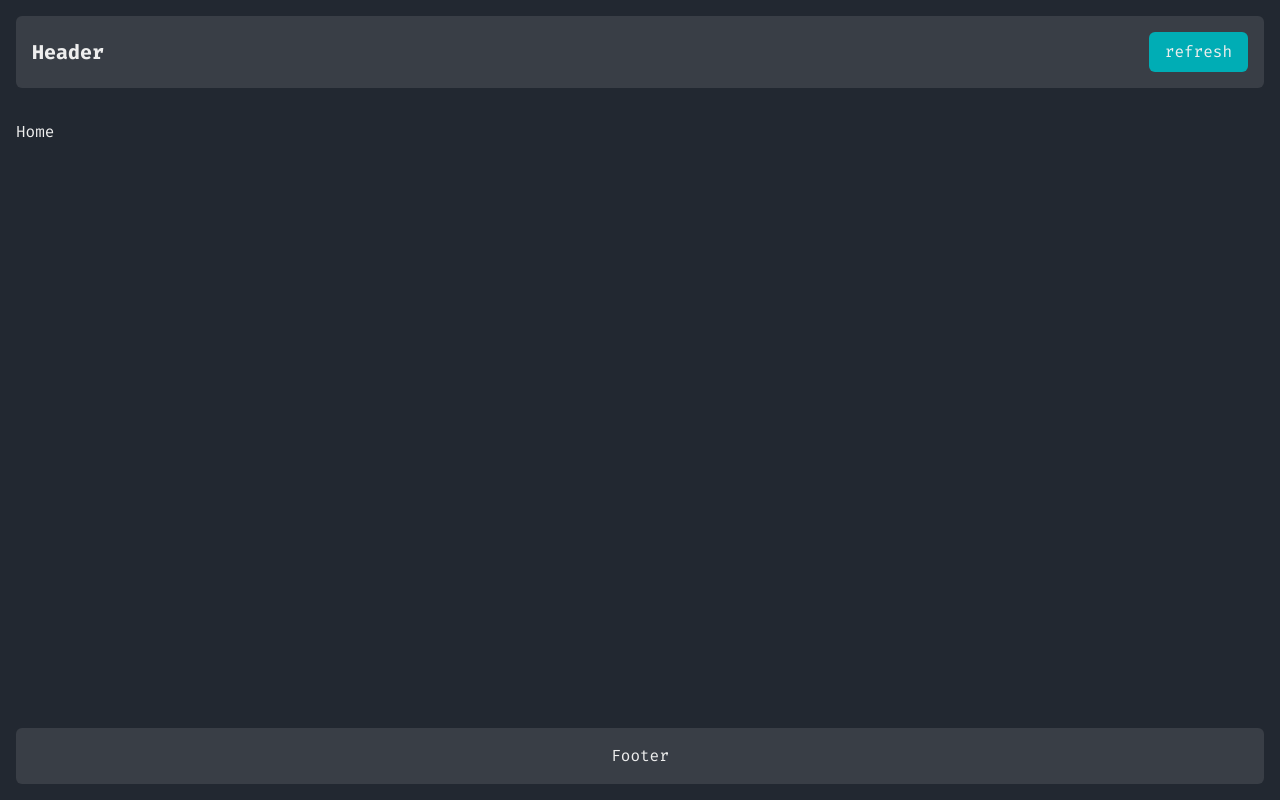
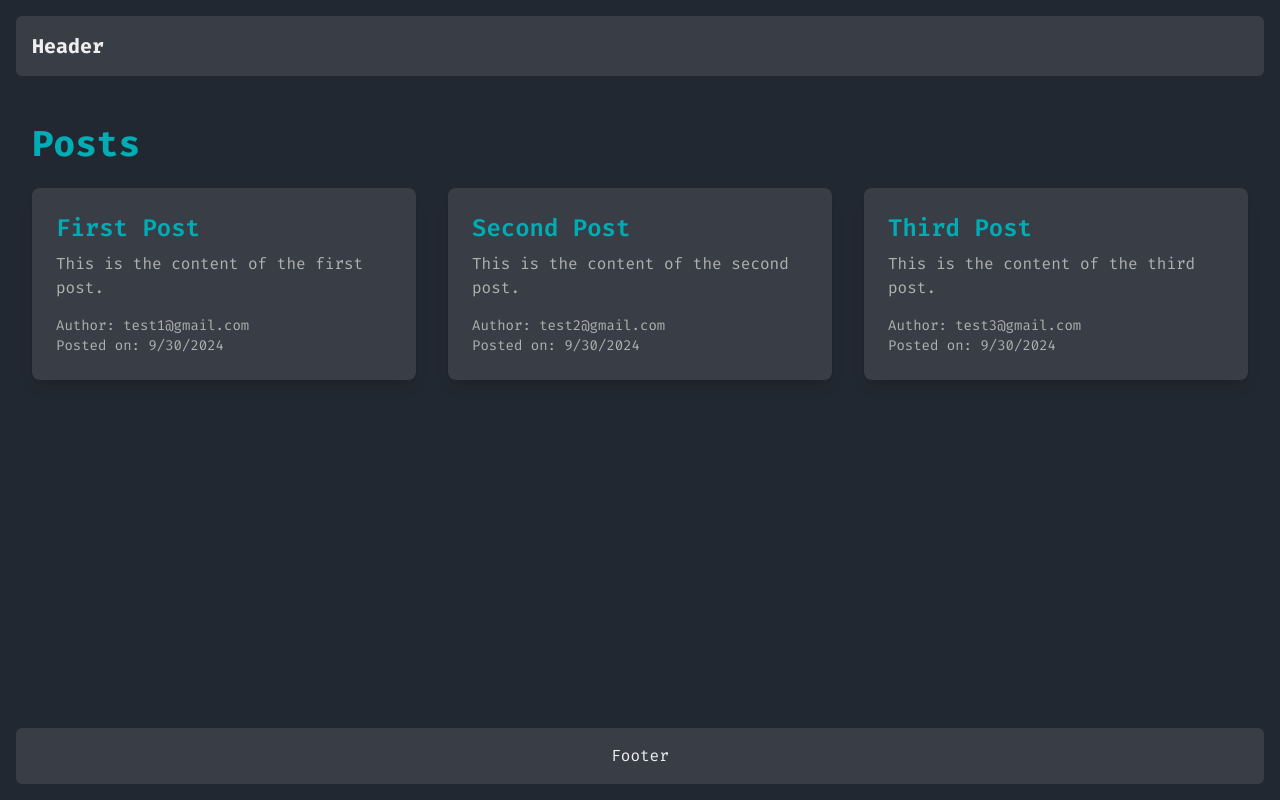
Before and after one commit to Pavel-Horol/online_course_client, a React app: page / in a window 1280 px wide. Built offline with nearby package versions, Linux system fonts and the light colour scheme; the HTML template or start-up script is replaced by a standard one.

Commit message:
feat: home page added

```diff
--- a/src/components/Header.tsx
+++ b/src/components/Header.tsx
@@ -1,11 +1,9 @@
 import { useSelector } from "react-redux"
 import Logout from "./Logout"
-import { RootState, useAppDispatch } from "@/store/store"
-import { checkAuthUser } from "@/store/slices/userSlice"
+import { RootState } from "@/store/store"
 
 const Header = () => {
   const {isAuth} = useSelector((state:RootState) => state.user)
-  const dispatch = useAppDispatch()
   return (
       <header className="bg-background-secondary p-4 rounded-md m-4">
         <div className="container mx-auto flex justify-between items-center">
@@ -13,17 +11,22 @@ const Header = () => {
         {isAuth &&
           <Logout/>
         }
-        <button
-          className="px-4 py-2 bg-accent rounded-md"
-          onClick={() => {
-            dispatch(checkAuthUser())
-          }}
-        >
-          refresh
-        </button>
         </div>
       </header>
   )
 }
 
 export default Header
+
+
+{/*
+import { checkAuthUser } from "@/store/slices/userSlice"
+const dispatch = useAppDispatch()
+<button
+  className="px-4 py-2 bg-accent rounded-md"
+  onClick={() => {
+    dispatch(checkAuthUser())
+  }}
+>
+  refresh
+</button> */}
--- a/src/pages/Home.tsx
+++ b/src/pages/Home.tsx
@@ -1,11 +1,47 @@
+const Home = () => {
+  const posts = [
+    {
+      _id: 1,
+      title: "First Post",
+      content: "This is the content of the first post.",
+      author: { email: "test1@gmail.com" },
+      createdAt: new Date(),
+    },
+    {
+      _id: 2,
+      title: "Second Post",
+      content: "This is the content of the second post.",
+      author: { email: "test2@gmail.com" },
+      createdAt: new Date(),
+    },
+    {
+      _id: 3,
+      title: "Third Post",
+      content: "This is the content of the third post.",
+      author: { email: "test3@gmail.com" },
+      createdAt: new Date(),
+    },
+  ];
 
-const Home = () => {
   return (
-    <div>
-      <p className="font-fira">Home</p>
+    <div className="bg-background p-4 text-text font-fira">
+      <h1 className="text-4xl font-bold mb-6 text-accent">Posts</h1>
+      <div className="w-full mt-6 grid grid-cols-1 gap-x-6 gap-y-10 sm:grid-cols-2 lg:grid-cols-3 xl:gap-x-8">
+        {posts.map((post) => (
+          <div key={post._id} className="bg-background-secondary p-6 rounded-lg shadow-lg">
+            <h2 className="text-2xl font-semibold text-accent hover:text-accent-hover">
+              {post.title}
+            </h2>
+            <p className="text-text-secondary mt-2">{post.content}</p>
+            <div className="mt-4 text-sm text-text-secondary">
+              <p>Author: {post.author.email}</p>
+              <p>Posted on: {new Date(post.createdAt).toLocaleDateString()}</p>
+            </div>
+          </div>
+        ))}
+      </div>
     </div>
+  );
+};
 
-  )
-}
-
-export default Home
+export default Home;
--- a/src/services/AuthService.ts
+++ b/src/services/AuthService.ts
@@ -1,17 +1,19 @@
 import $api from "@/api";
 
-export default class AuthService {
-    static async login (email: string, password: string)  {
-        return await $api.post('/login', {email, password})
+class AuthService {
+    async login (email: string, password: string)  {
+        return await $api.post('/auth/login', {email, password})
     }
-    static async registration (email: string, password: string)  {
-        return await $api.post('/registration', {email, password})
+    async registration (email: string, password: string)  {
+        return await $api.post('/auth/registration', {email, password})
     }
 
-    static async refresh() {
-        return await $api.get('/refresh', {withCredentials: true})
+    async refresh() {
+        return await $api.get('/auth/refresh', {withCredentials: true})
     }
-    static async logout(){
-        return await $api.post('/logout')
+    async logout(){
+        return await $api.post('/auth/logout')
     }
 }
+
+export default new AuthService()
--- /dev/null
+++ b/src/services/PostService.ts
@@ -0,0 +1,5 @@
+class PostService {
+
+}
+
+export default new PostService()
--- a/src/services/TokenService.ts
+++ b/src/services/TokenService.ts
@@ -1,13 +1,15 @@
-export default class TokenService {
-    static setToken(token: string) {
+class TokenService {
+    setToken(token: string) {
         return localStorage.setItem('token', token)
     }
 
-    static getToken() {
+    getToken() {
        return localStorage.getItem('token')
     }
 
-    static removeToken() {
+    removeToken() {
         return localStorage.removeItem('token')
     }
 }
+
+export default new TokenService()
```
